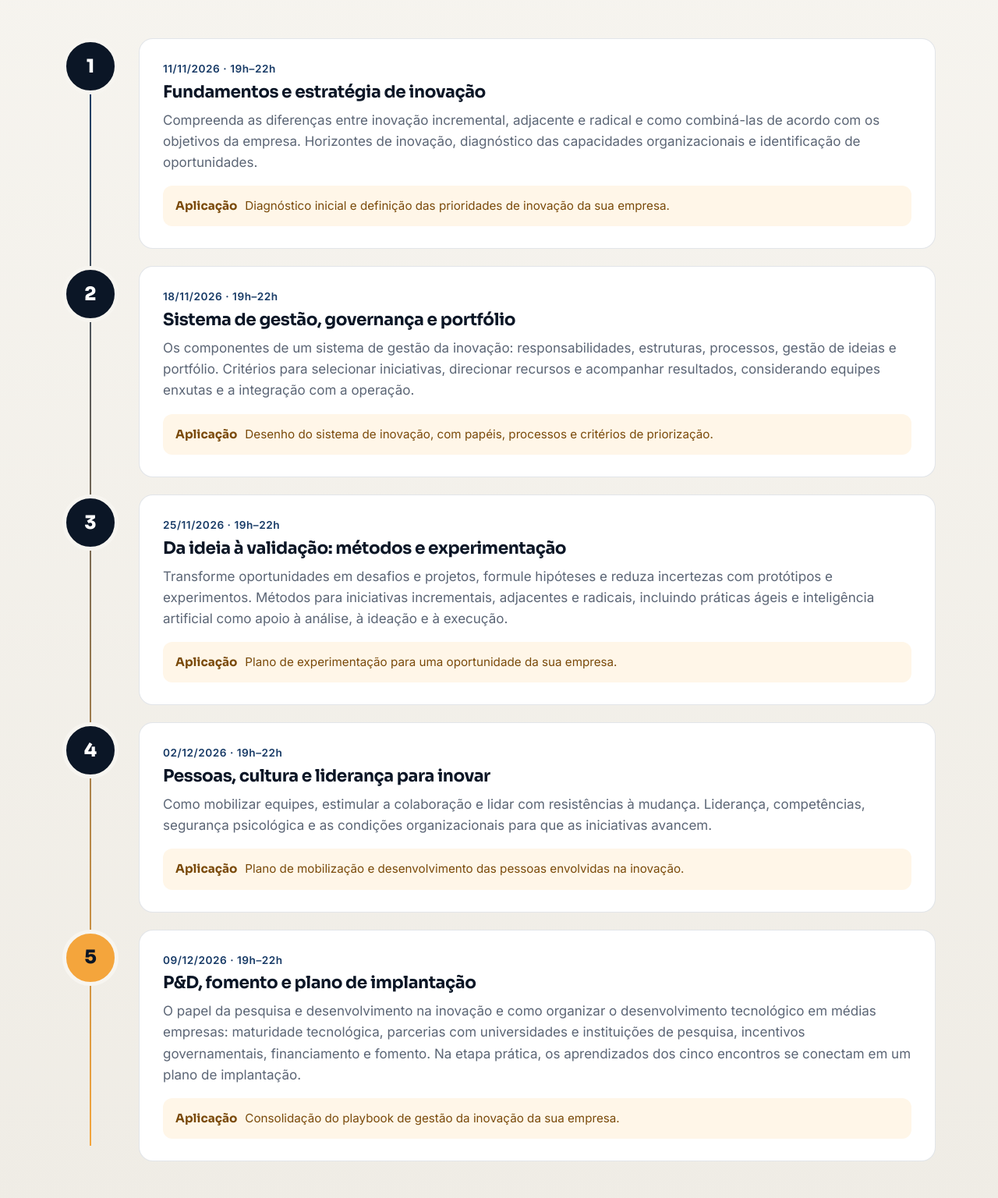
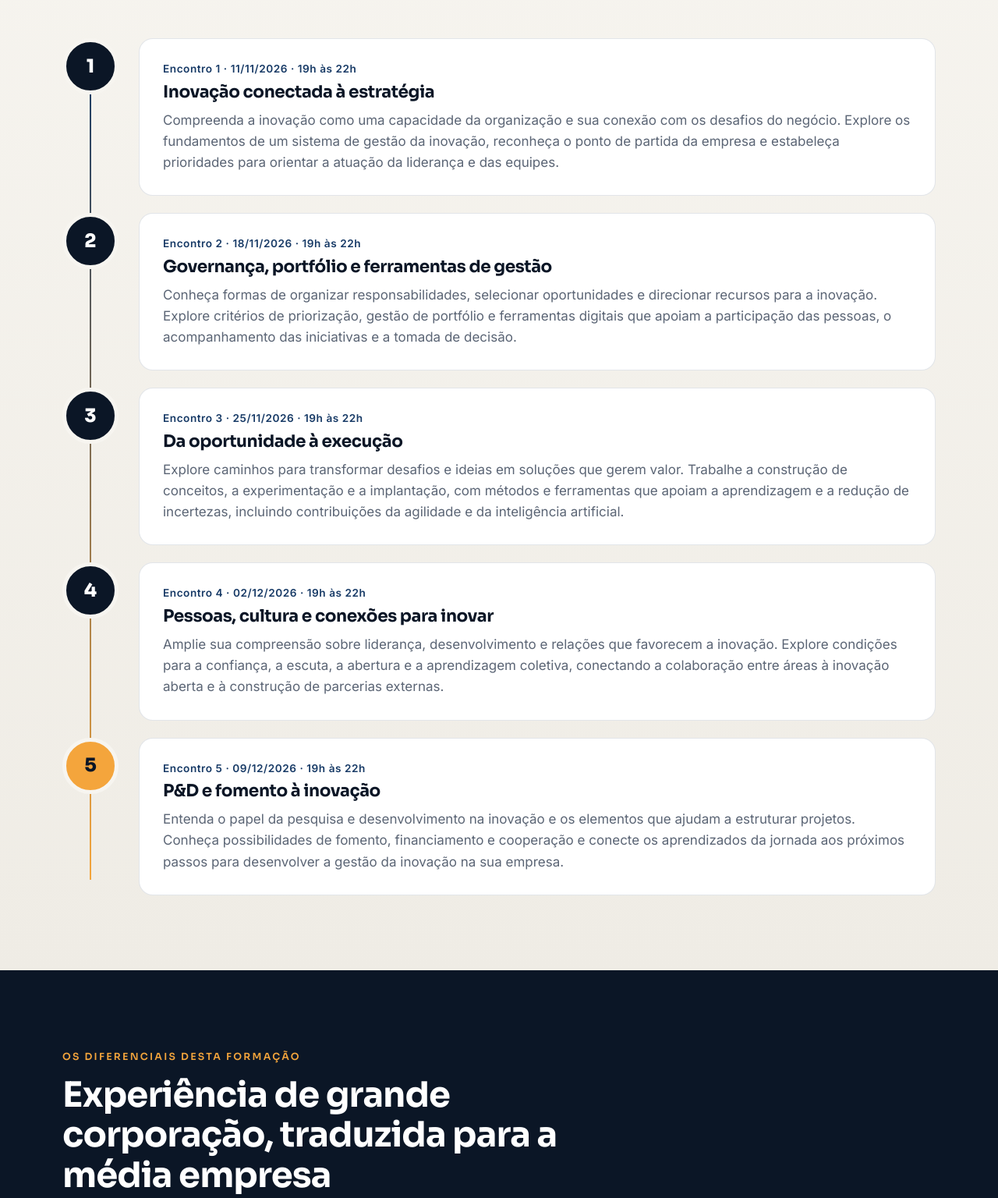
Before and after one commit to ky6jr4n8dj-cloud/curso-lidere-a-inovacao, a plain HTML site: page index.html in a window 1280 px wide. Shown: the part 2243-3779 px from the top of the page at 78% size. Drawn offline with Linux system fonts and the light colour scheme.

Commit message:
Update index.html

```diff
--- a/index.html
+++ b/index.html
@@ -323,46 +323,41 @@ footer nav{display:flex;flex-wrap:wrap;gap:22px}
       <article class="mod reveal">
         <div class="mod-num">1</div>
         <div class="mod-body">
-          <div class="mod-date">11/11/2026 · 19h–22h</div>
-          <h3>Fundamentos e estratégia de inovação</h3>
-          <p>Compreenda as diferenças entre inovação incremental, adjacente e radical e como combiná-las de acordo com os objetivos da empresa. Horizontes de inovação, diagnóstico das capacidades organizacionais e identificação de oportunidades.</p>
-          <div class="apply"><b>Aplicação</b><span>Diagnóstico inicial e definição das prioridades de inovação da sua empresa.</span></div>
+          <div class="mod-date">Encontro 1 · 11/11/2026 · 19h às 22h</div>
+          <h3>Inovação conectada à estratégia</h3>
+          <p>Compreenda a inovação como uma capacidade da organização e sua conexão com os desafios do negócio. Explore os fundamentos de um sistema de gestão da inovação, reconheça o ponto de partida da empresa e estabeleça prioridades para orientar a atuação da liderança e das equipes.</p>
         </div>
       </article>
       <article class="mod reveal">
         <div class="mod-num">2</div>
         <div class="mod-body">
-          <div class="mod-date">18/11/2026 · 19h–22h</div>
-          <h3>Sistema de gestão, governança e portfólio</h3>
-          <p>Os componentes de um sistema de gestão da inovação: responsabilidades, estruturas, processos, gestão de ideias e portfólio. Critérios para selecionar iniciativas, direcionar recursos e acompanhar resultados, considerando equipes enxutas e a integração com a operação.</p>
-          <div class="apply"><b>Aplicação</b><span>Desenho do sistema de inovação, com papéis, processos e critérios de priorização.</span></div>
+          <div class="mod-date">Encontro 2 · 18/11/2026 · 19h às 22h</div>
+          <h3>Governança, portfólio e ferramentas de gestão</h3>
+          <p>Conheça formas de organizar responsabilidades, selecionar oportunidades e direcionar recursos para a inovação. Explore critérios de priorização, gestão de portfólio e ferramentas digitais que apoiam a participação das pessoas, o acompanhamento das iniciativas e a tomada de decisão.</p>
         </div>
       </article>
       <article class="mod reveal">
         <div class="mod-num">3</div>
         <div class="mod-body">
-          <div class="mod-date">25/11/2026 · 19h–22h</div>
-          <h3>Da ideia à validação: métodos e experimentação</h3>
-          <p>Transforme oportunidades em desafios e projetos, formule hipóteses e reduza incertezas com protótipos e experimentos. Métodos para iniciativas incrementais, adjacentes e radicais, incluindo práticas ágeis e inteligência artificial como apoio à análise, à ideação e à execução.</p>
-          <div class="apply"><b>Aplicação</b><span>Plano de experimentação para uma oportunidade da sua empresa.</span></div>
+          <div class="mod-date">Encontro 3 · 25/11/2026 · 19h às 22h</div>
+          <h3>Da oportunidade à execução</h3>
+          <p>Explore caminhos para transformar desafios e ideias em soluções que gerem valor. Trabalhe a construção de conceitos, a experimentação e a implantação, com métodos e ferramentas que apoiam a aprendizagem e a redução de incertezas, incluindo contribuições da agilidade e da inteligência artificial.</p>
         </div>
       </article>
       <article class="mod reveal">
         <div class="mod-num">4</div>
         <div class="mod-body">
-          <div class="mod-date">02/12/2026 · 19h–22h</div>
-          <h3>Pessoas, cultura e liderança para inovar</h3>
-          <p>Como mobilizar equipes, estimular a colaboração e lidar com resistências à mudança. Liderança, competências, segurança psicológica e as condições organizacionais para que as iniciativas avancem.</p>
-          <div class="apply"><b>Aplicação</b><span>Plano de mobilização e desenvolvimento das pessoas envolvidas na inovação.</span></div>
+          <div class="mod-date">Encontro 4 · 02/12/2026 · 19h às 22h</div>
+          <h3>Pessoas, cultura e conexões para inovar</h3>
+          <p>Amplie sua compreensão sobre liderança, desenvolvimento e relações que favorecem a inovação. Explore condições para a confiança, a escuta, a abertura e a aprendizagem coletiva, conectando a colaboração entre áreas à inovação aberta e à construção de parcerias externas.</p>
         </div>
       </article>
       <article class="mod reveal">
         <div class="mod-num">5</div>
         <div class="mod-body">
-          <div class="mod-date">09/12/2026 · 19h–22h</div>
-          <h3>P&amp;D, fomento e plano de implantação</h3>
-          <p>O papel da pesquisa e desenvolvimento na inovação e como organizar o desenvolvimento tecnológico em médias empresas: maturidade tecnológica, parcerias com universidades e instituições de pesquisa, incentivos governamentais, financiamento e fomento. Na etapa prática, os aprendizados dos cinco encontros se conectam em um plano de implantação.</p>
-          <div class="apply"><b>Aplicação</b><span>Consolidação do playbook de gestão da inovação da sua empresa.</span></div>
+          <div class="mod-date">Encontro 5 · 09/12/2026 · 19h às 22h</div>
+          <h3>P&amp;D e fomento à inovação</h3>
+          <p>Entenda o papel da pesquisa e desenvolvimento na inovação e os elementos que ajudam a estruturar projetos. Conheça possibilidades de fomento, financiamento e cooperação e conecte os aprendizados da jornada aos próximos passos para desenvolver a gestão da inovação na sua empresa.</p>
         </div>
       </article>
     </div>
```
